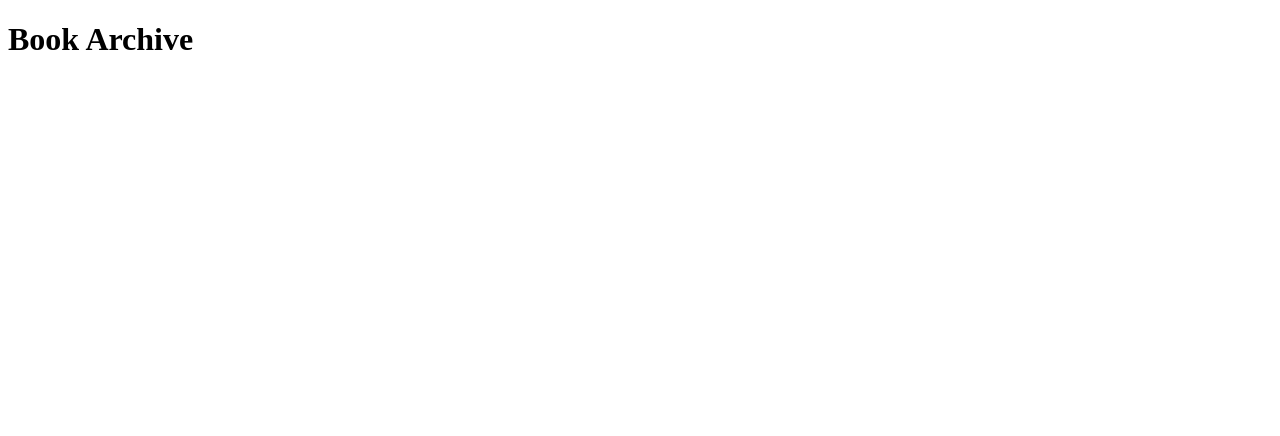
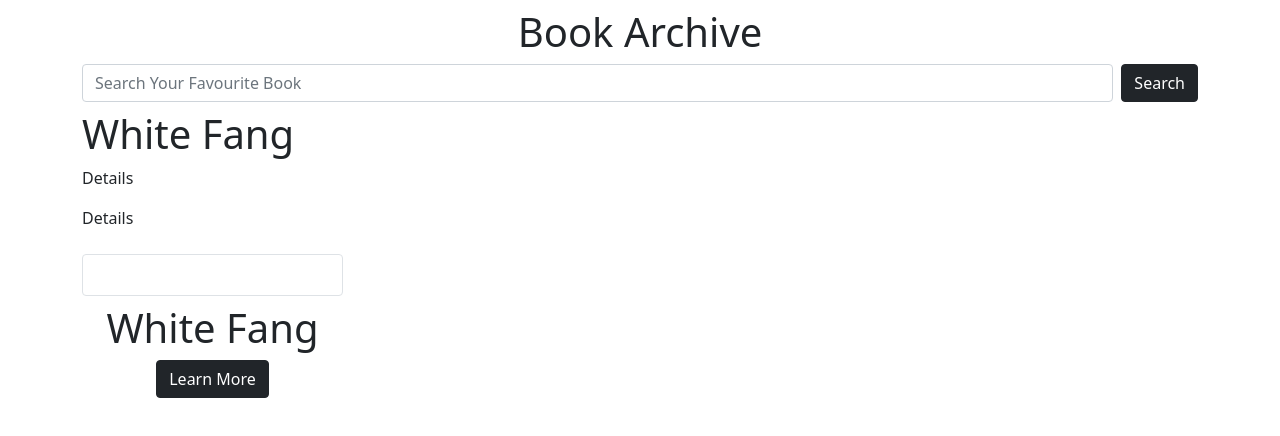
Before and after one commit to md-shajidur-rahman/book-archive, a plain HTML site: page book-archive.html in a window 1280 px wide. Drawn offline with nearby package versions, Linux system fonts and the light colour scheme.

Commit message:
finished html design

```diff
--- a/book-archive.html
+++ b/book-archive.html
@@ -5,8 +5,46 @@
     <meta http-equiv="X-UA-Compatible" content="IE=edge">
     <meta name="viewport" content="width=device-width, initial-scale=1.0">
     <title>Book Archive</title>
+    <link href="https://cdn.jsdelivr.net/npm/bootstrap@5.1.0/dist/css/bootstrap.min.css" rel="stylesheet" integrity="sha384-KyZXEAg3QhqLMpG8r+8fhAXLRk2vvoC2f3B09zVXn8CA5QIVfZOJ3BCsw2P0p/We" crossorigin="anonymous">
 </head>
 <body>
-    <h1>Book Archive</h1>
+    <section class="container my-2 text-center">
+        <h1>Book Archive</h1>
+        <!-- Input Box -->
+        <div class="d-flex">
+            <input type="text" class="form-control me-2" id="searchInput" placeholder="Search Your Favourite Book">
+            <button class="btn btn-dark">Search</button>
+        </div>
+    </section>
+
+    <section class="container">
+        <!-- Book Details -->
+        <div class="row">
+            <div class="col-md-12">
+                <h1>White Fang</h1>
+                <p>Details</p>
+                <p>Details</p>
+            </div>
+        </div>
+    </section>
+    <section class="container mt-2">
+        <!-- Books Cover Photo -->
+        <div id="book-container" class="row">
+            <div class="col-md-3 col-12">
+                <!-- Image -->
+                <div class="rounded overflow-hidden border p-2">
+                    <img src="" alt="" class="w-100">
+                </div>
+                <div class="py-2 d-flex justify-content-between align-items-center d-md-block text-md-center">
+                    <h1>White Fang</h1>
+                    <button class="btn btn-dark">Learn More</button>
+                </div>
+            </div>
+        </div>
+    </section>
+
+
+    <script src="https://cdn.jsdelivr.net/npm/bootstrap@5.1.0/dist/js/bootstrap.bundle.min.js" integrity="sha384-U1DAWAznBHeqEIlVSCgzq+c9gqGAJn5c/t99JyeKa9xxaYpSvHU5awsuZVVFIhvj" crossorigin="anonymous"></script>
+    <script src="js/main.js"></script>
 </body>
 </html>
```
Also changed, not shown: js/main.js (added).
